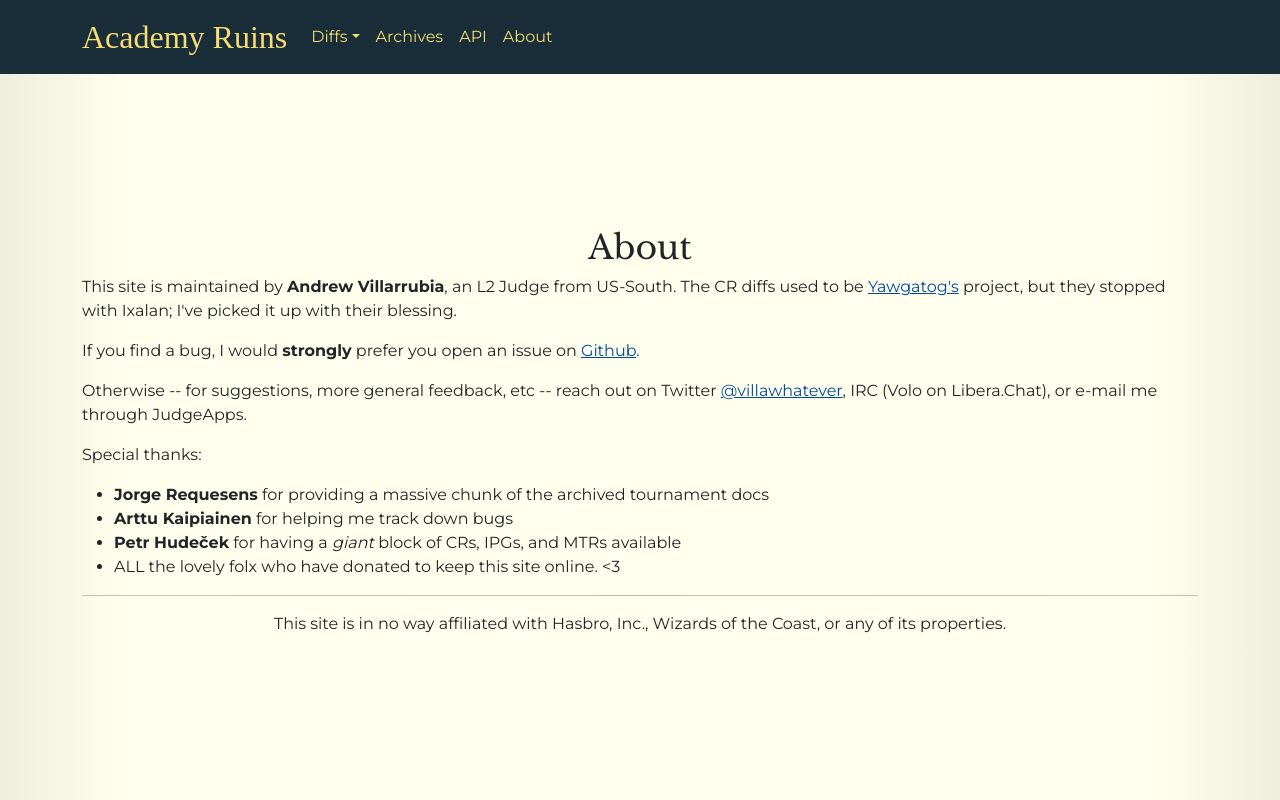
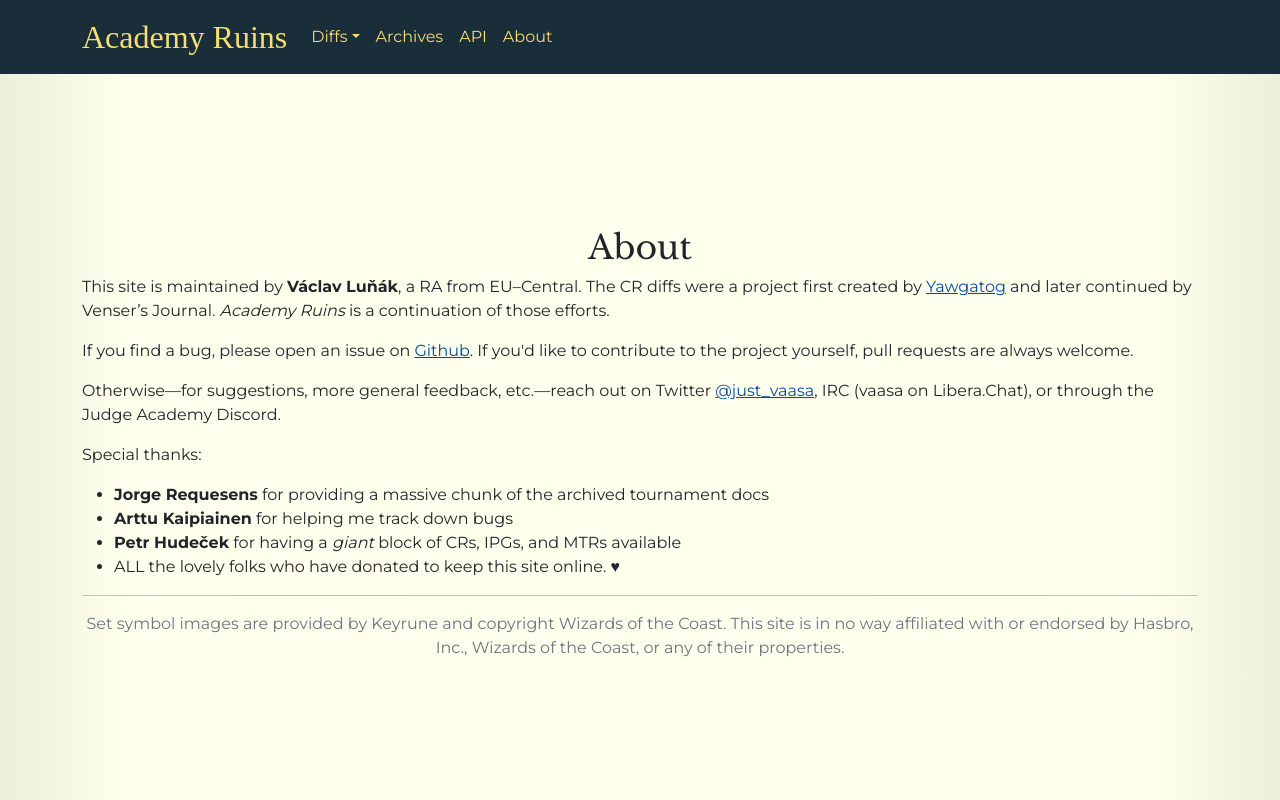
Before and after one commit to lunakv/academyruins, a React (Create React App) app: page /about in a window 1280 px wide. Built offline with nearby package versions, Linux system fonts and the light colour scheme; a web font is replaced by a local one.

Commit message:
update branding

```diff
--- a/src/App.css
+++ b/src/App.css
@@ -1,8 +1,5 @@
-/*@import url('https://fonts.googleapis.com/css?family=Charm|Oswald|Muli|IM+Fell+English+SC|IM+Fell+English|Libre+Baskerville|Montserrat'); */
 @import url('https://fonts.googleapis.com/css2?family=IM+Fell+English:ital@0;1&family=Montserrat:wght@400;500;700;800;900&family=Libre+Baskerville&display=swap');
 
-/* Colors are from
-http://i.imgur.com/dMjPOq0.png */
 :root {
     --gray: #A6A99D;
     --black: #150b00;
--- a/src/Landing.css
+++ b/src/Landing.css
@@ -1,4 +1,5 @@
 
+/* insert newline between sentences on large displays */
 @media screen and (min-width: 800px) {
     #first-line::after {
         content: "\a";
--- a/src/components/InlineDiff.tsx
+++ b/src/components/InlineDiff.tsx
@@ -9,7 +9,7 @@ interface Props {
 }
 
 const InlineDiffPage = ({ title, data }: Props) => (
-  <Container fluid>
+  <Container fluid="lg">
     <h2 className="text-center my-4">{title}</h2>
     <Accordion flush>
       {data.map((section) => (
--- a/src/pages/AboutPage.tsx
+++ b/src/pages/AboutPage.tsx
@@ -5,23 +5,22 @@ const AboutPage = () => (
   <Container fluid="lg" className="offset">
     <h2 className="text-center">About</h2>
     <p>
-      This site is maintained by <b>Andrew Villarrubia</b>, an L2 Judge from
-      US-South. The CR diffs used to be{" "}
-      <a href="src/pages/AboutPage.tsx">Yawgatog's</a> project, but they stopped
-      with Ixalan; I've picked it up with their blessing.
+      This site is maintained by <b>Václav Luňák</b>, a RA from EU–Central. The
+      CR diffs were a project first created by{" "}
+      <a href="https://yawgatog.com/">Yawgatog</a> and later continued by{" "}
+      Venser’s Journal. <i>Academy Ruins</i> is a continuation of those efforts.
     </p>
     <p>
-      If you find a bug, I would <b>strongly</b> prefer you open an issue on{" "}
-      <a href="https://github.com/Villawhatever/VensersJournal/issues">
-        Github
-      </a>
-      .
+      If you find a bug, please open an issue on{" "}
+      <a href="https://github.com/lunakv/AcademyRuins/issues">Github</a>. If
+      you'd like to contribute to the project yourself, pull requests are always
+      welcome.
     </p>
 
     <p>
-      Otherwise -- for suggestions, more general feedback, etc -- reach out on
-      Twitter <a href="https://twitter.com/villawhatever">@villawhatever</a>,
-      IRC (Volo on Libera.Chat), or e-mail me through JudgeApps.
+      Otherwise—for suggestions, more general feedback, etc.—reach out on
+      Twitter <a href="https://twitter.com/just_vaasa">@just_vaasa</a>, IRC
+      (vaasa on Libera.Chat), or through the Judge Academy Discord.
     </p>
 
     <p>Special thanks:</p>
@@ -37,14 +36,13 @@ const AboutPage = () => (
         <b>Petr Hudeček</b> for having a <i>giant</i> block of CRs, IPGs, and
         MTRs available
       </li>
-      <li>
-        ALL the lovely folx who have donated to keep this site online. {"<3"}
-      </li>
+      <li>ALL the lovely folks who have donated to keep this site online. ♥</li>
     </ul>
     <hr />
-    <p className="text-center">
-      This site is in no way affiliated with Hasbro, Inc., Wizards of the Coast,
-      or any of its properties.
+    <p className="text-center text-secondary">
+      Set symbol images are provided by Keyrune and copyright Wizards of the
+      Coast. This site is in no way affiliated with or endorsed by Hasbro, Inc.,
+      Wizards of the Coast, or any of their properties.
     </p>
   </Container>
 );
--- a/src/pages/ArchivesPage.tsx
+++ b/src/pages/ArchivesPage.tsx
@@ -4,12 +4,14 @@ import CrArchive from "../components/CrArchive";
 // TODO keyrune css
 
 const ArchivesPage = () => (
-  <Container fluid className="text-center offset">
+  <Container fluid="lg" className=" my-5">
+    <div className="text-center mb-4">
       <h2>Old Diffs</h2>
       <p>
-      Previous diffs of the various docs. These are mostly preserved for people
-      who are interested in tracing the history of the tournament docs.
+        Previous diffs of the various docs. These are mostly preserved for
+        people who are interested in tracing the history of the tournament docs.
       </p>
+    </div>
     <Row>
       {/* TODO load these lists from db instead of hard-coding them */}
       <Col md={4}>
@@ -301,11 +303,13 @@ const ArchivesPage = () => (
 
     <hr />
 
+    <div className="text-center">
       <h2>Raw Documents</h2>
       <p>
         Not interested in the changes and just want the docs in their pure,
         unadulterated forms? Look no further.
       </p>
+    </div>
 
     <Tabs
       defaultActiveKey="cr"
@@ -315,8 +319,12 @@ const ArchivesPage = () => (
       <Tab eventKey="cr" title="CR">
         <CrArchive />
       </Tab>
-      <Tab eventKey="mtr" title="MTR"></Tab>
-      <Tab eventKey="ipg" title="IPG"></Tab>
+      <Tab eventKey="mtr" title="MTR">
+        {/* TODO MTR archive */}
+      </Tab>
+      <Tab eventKey="ipg" title="IPG">
+        {/* TODO IPG archive */}
+      </Tab>
     </Tabs>
   </Container>
 );
--- a/src/pages/ErrorPage.tsx
+++ b/src/pages/ErrorPage.tsx
@@ -12,12 +12,11 @@ const ErrorPage = ({ message }: Props) => {
 
   return (
     <Container fluid="lg" className="offset text-center">
-      <p className="cursive">
-        Venser wondered if it could still be called a teleportation spell if the
-        destination is <span className="spooky">oblivion</span>.
+      <p className="cursive">None can find what hasn’t been lost.</p>
+      <hr />
+      <p>
+        <b>{message}</b>
       </p>
-      <hr />
-      <p>{message}</p>
     </Container>
   );
 };
--- a/src/pages/LandingPage.tsx
+++ b/src/pages/LandingPage.tsx
@@ -5,7 +5,7 @@ import { Container } from "react-bootstrap";
 const LandingPage = () => (
   <Container fluid="lg">
     <div id="landing-content" className="offset text-center">
-      <p className="cursive">
+      <p className="cursive text-center">
         <span id="first-line">
           Its secrets once wrought the greatest artifice ever known.{" "}
         </span>
@@ -16,14 +16,12 @@ const LandingPage = () => (
       <hr />
       <div id="welcome-text">
         <p>
-          Venser's Journal is a Magic: the Gathering knowledge portal. Its
-          primary purpose is hosting diffs of the various Magic tournament
-          documents, specifically the Comprehensive Rules, Tournament Rules, and
-          Infraction Procedure Guide.
-        </p>
-        <p>
-          The archives also house as many old versions of the docs as I can
-          find.
+          Academy Ruins is a Magic: the Gathering knowledge portal. Its primary
+          purpose is hosting diffs of the various Magic rules documents,
+          specifically the Comprehensive Rules, the Magic Tournament Rules, and
+          the Infraction Procedure Guide. It also houses an API allowing
+          programmatic access to those documents, as well as an archive
+          containing many of their old versions.
         </p>
       </div>
     </div>
```
Lines whose indentation alone changed are shown as unchanged.
